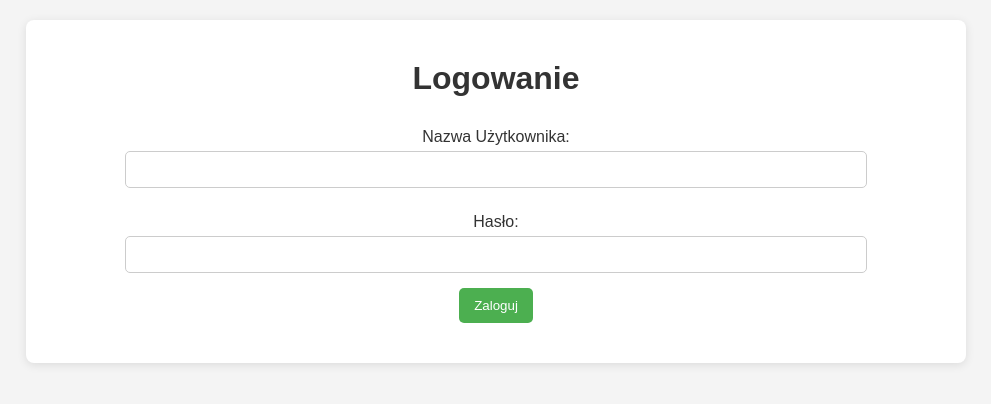
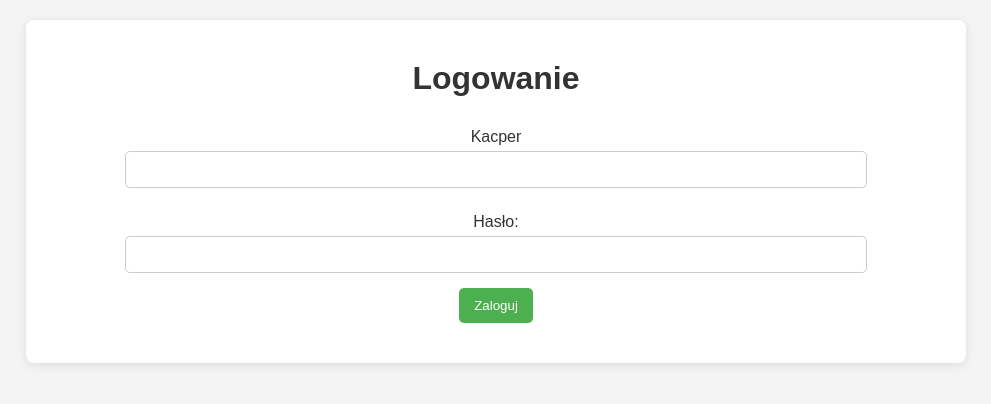
Before and after one commit to squark11/break_logs_RFIDReader, a Flask app: page / in a window 1280 px wide. Shown: the part 48-452 px from the top of the page, without its empty margins (144-1135 px from the left). Run offline with Flask 3, Linux system fonts and the light colour scheme.

Commit message:
Update login.html

```diff
--- a/templates/login.html
+++ b/templates/login.html
@@ -5,7 +5,7 @@
 {% block content %}
 <h1>Logowanie</h1>
 <form action="{{ url_for('login') }}" method="POST">
-    <label for="username">Nazwa Użytkownika:</label>
+    <label for="username">Kacper</label>
     <input type="text" id="username" name="username" required>
     <label for="password">Hasło:</label>
     <input type="password" id="password" name="password" required>
```
